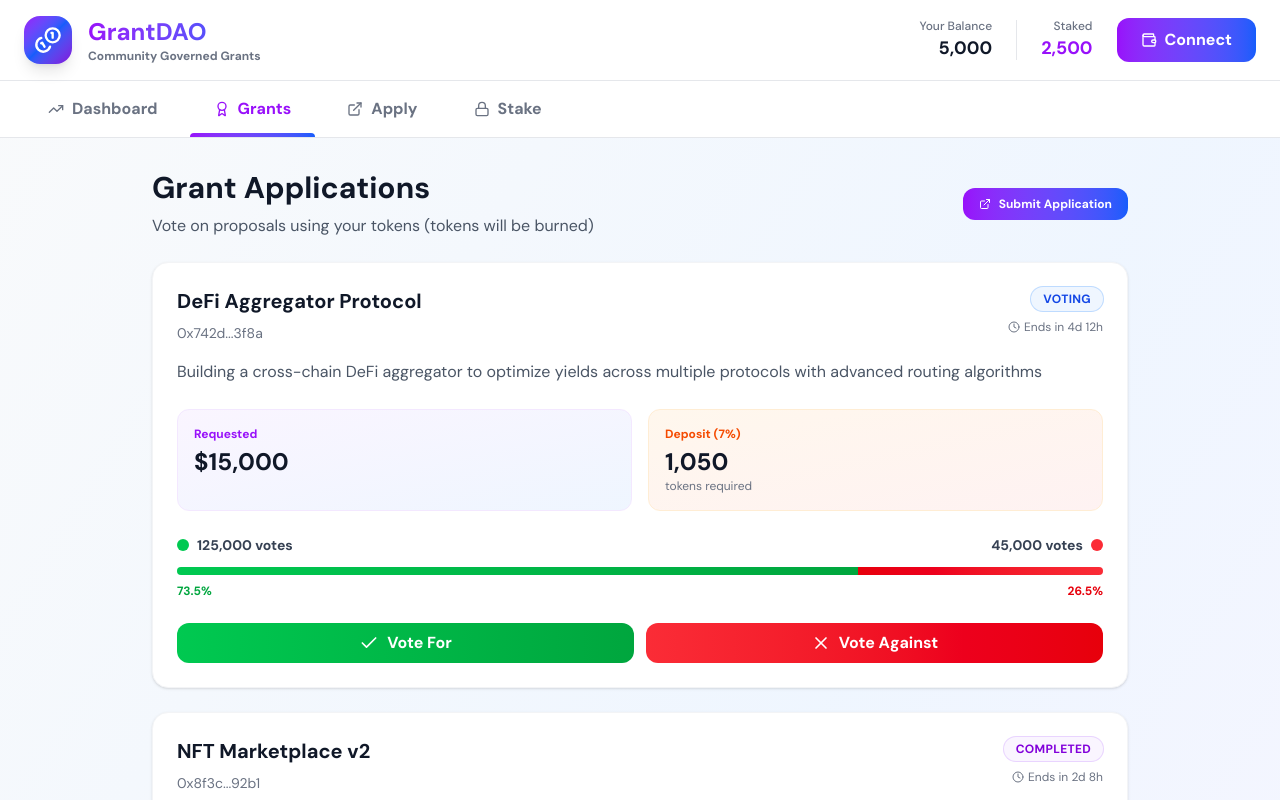
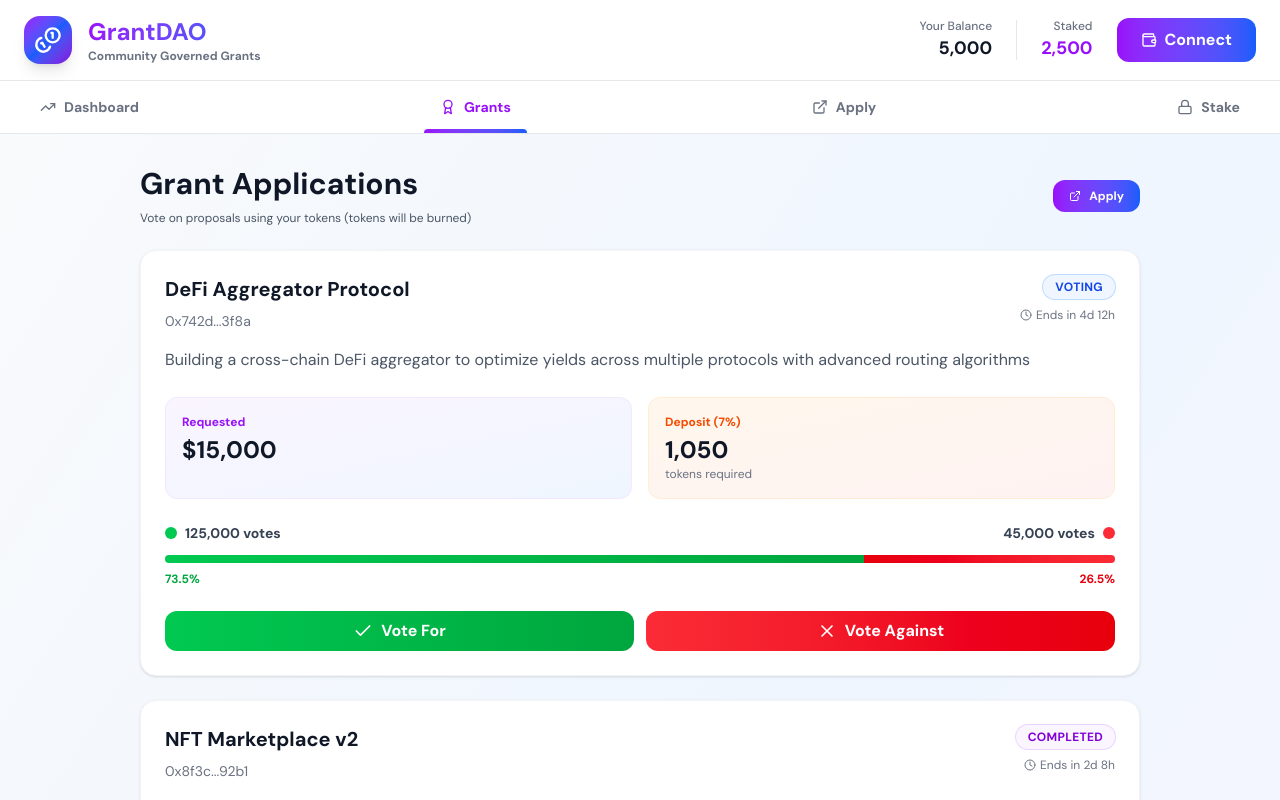
Before and after one commit to 0x3devoidbackup/fiatrading, a Next.js app: page / in a window 1280 px wide. Both pictures are taken after a click on the button "Grants". Shown: the top 800 px of the page. Built offline with nearby package versions, Linux system fonts and the light colour scheme.

Commit message:
chain --selection

```diff
--- a/src/app/grant.tsx
+++ b/src/app/grant.tsx
@@ -330,7 +330,7 @@ const App = () => {
     const allChecked: boolean = checked.every(Boolean);
 
     return (
-      <div className="p-4 text-gray-600 space-y-1">
+      <div className=" text-gray-600 space-y-1 text-xs">
 
         {checklistItems.map((item, i) => (
           <label key={i} className="flex items-start space-x-2 cursor-pointer">
@@ -398,7 +398,7 @@ const App = () => {
       {/* Navigation */}
       <nav className="bg-white border-b border-gray-200">
         <div className="max-w-7xl mx-auto px-6">
-          <div className="flex gap-2">
+          <div className="flex justify-between gap-2">
             {[
               { id: 'dashboard', label: 'Dashboard', icon: TrendingUp },
               { id: 'grants', label: 'Grants', icon: Award },
@@ -408,7 +408,7 @@ const App = () => {
               <button
                 key={tab.id}
                 onClick={() => setActiveTab(tab.id as "dashboard" | "grants" | "apply" | "stake")}
-                className={`cursor-pointer px-6 py-4 font-bold transition-all flex items-center gap-2 relative ${activeTab === tab.id
+                className={`cursor-pointer px-4 py-4 font-bold text-xs lg:text-sm transition-all flex items-center gap-2 relative ${activeTab === tab.id
                   ? 'text-purple-600'
                   : 'text-gray-500 hover:text-gray-900'
                   }`}
@@ -425,7 +425,7 @@ const App = () => {
       </nav>
 
       {/* Main Content */}
-      <main className="max-w-5xl mx-auto px-6 py-8">
+      <main className="max-w-5xl mx-auto px-3 py-8">
         {activeTab === 'dashboard' && (
           <div className="space-y-8">
             {/* Stats Grid */}
@@ -538,14 +538,14 @@ const App = () => {
             <div className="flex items-center justify-between">
               <div>
                 <h2 className="text-3xl font-bold text-gray-900 mb-2">Grant Applications</h2>
-                <p className="text-gray-600">Vote on proposals using your tokens (tokens will be burned)</p>
+                <p className="text-gray-600 text-xs">Vote on proposals using your tokens (tokens will be burned)</p>
               </div>
               <button
                 onClick={() => setActiveTab('apply')}
                 className="px-4 cursor-pointer py-2 bg-gradient-to-r text-xs from-purple-600 to-blue-600 text-white rounded-xl font-bold hover:shadow-lg hover:scale-105 transition-all flex items-center gap-2"
               >
                 <ExternalLink className="w-3 h-3" />
-                Submit Application
+                Apply
               </button>
             </div>
 
@@ -559,7 +559,7 @@ const App = () => {
 
         {activeTab === 'apply' && (
           <div className="max-w-3xl mx-auto">
-            <div className="bg-white rounded-2xl shadow-sm border border-gray-100 p-8">
+            <div className="bg-white rounded-2xl shadow-sm border border-gray-100 p-4">
               <h2 className="text-3xl font-bold text-gray-900 mb-2">Apply for Grant</h2>
               <p className="text-gray-600 mb-8">Submit your project for community consideration</p>
 
```
